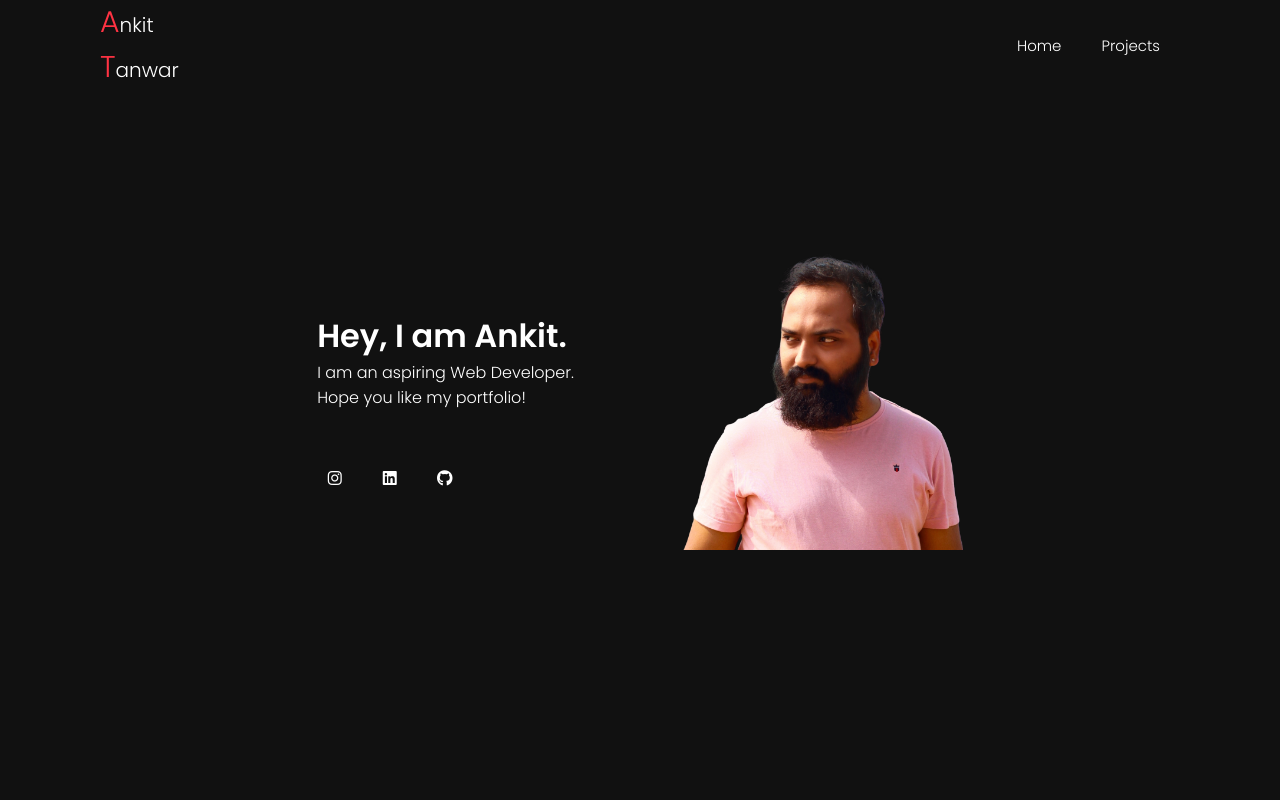
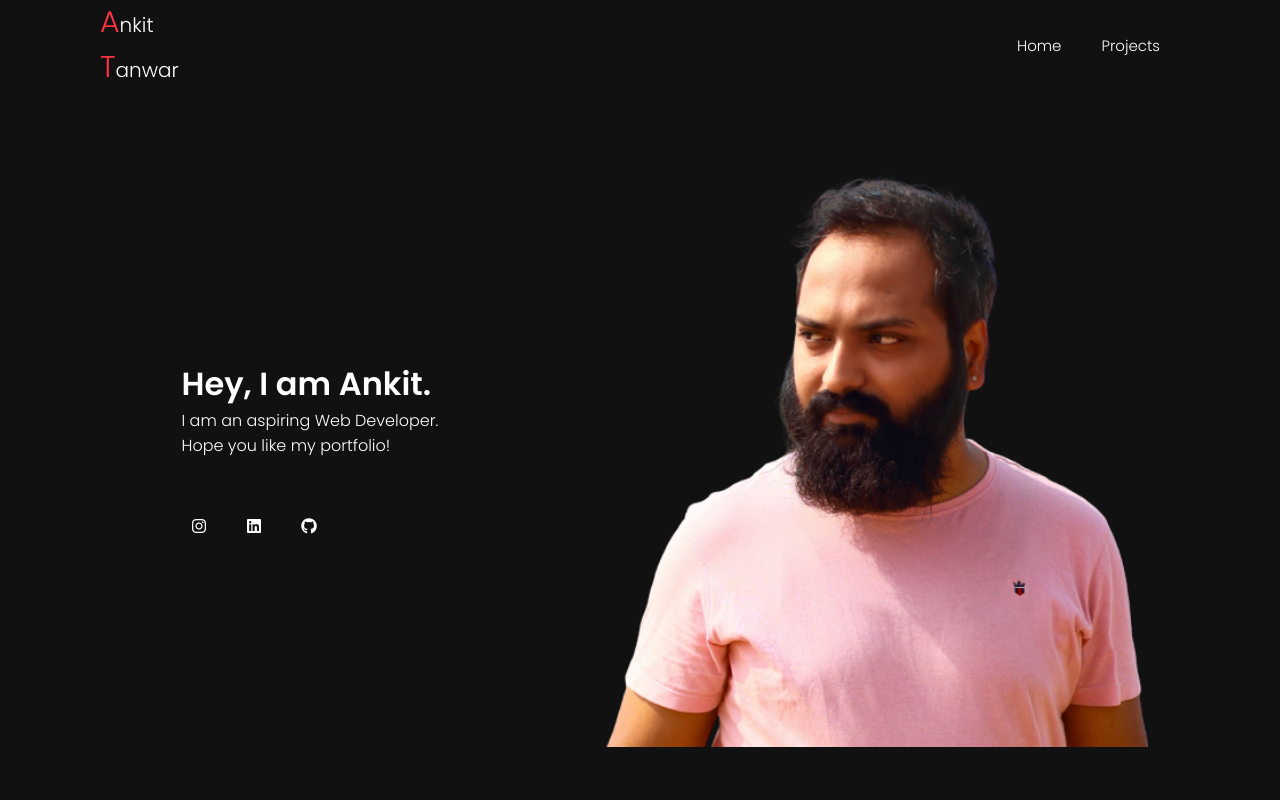
Before and after one commit to Ankit-Tanwar03/My-Portfolio, a plain HTML site: page Index.HTML in a window 1280 px wide. Shown: the top 800 px of the page. Drawn offline with Linux system fonts and the light colour scheme.

Commit message:
changed image size

```diff
--- a/Style.CSS
+++ b/Style.CSS
@@ -77,7 +77,6 @@ body{
 }
 
 .intro-bg{
-    margin-top: 100px;
     display: flex;
     justify-content: flex-start;
     align-items: center;
@@ -113,9 +112,14 @@ body{
     background-color: #4d4d4d86;
 }
 
+.col-right{
+    /* background: #1e1e1e21; */
+    margin-left: 100px;
+}
+
 .me{
-    height: 300px;
-    margin: 0 50px;
+    margin-top: 15px;
+    width: 560px;
 }
 
 /* ----------------------------------Cards------------------------------------------ */
@@ -155,7 +159,6 @@ body{
 }
 
 .card:hover{
-
     background: linear-gradient(to bottom, #FF3343 0%, #FF3343 15%, #1E1E1E 15%, #1E1E1E 100%);
     transition-duration: 1s;
 }
```
